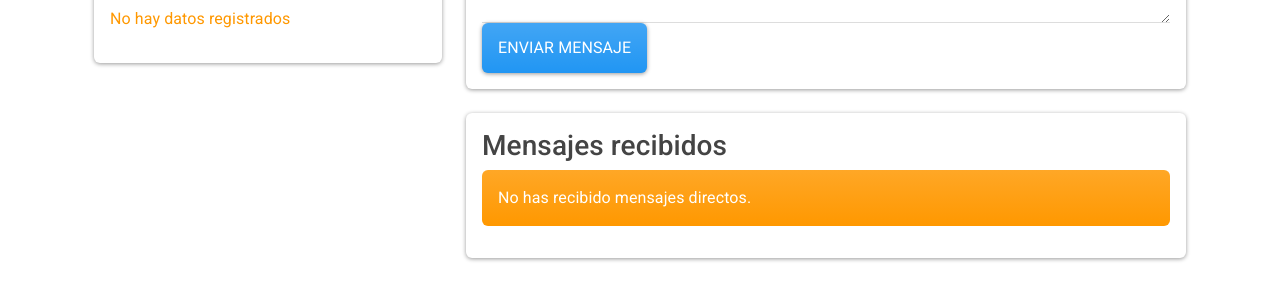
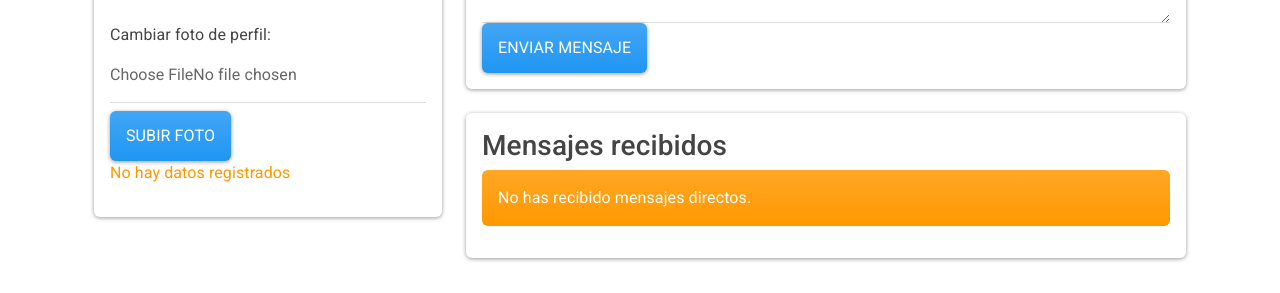
Before and after one commit to JesusMachaca/Sist_Dist-2, a Flask app: page /mensajes/enviar in a window 1280 px wide. Shown: the part 507-800 px from the top of the page. Run offline with Flask 3, Linux system fonts and the light colour scheme; the visitor is signed in with stand-in values (Sample User, id 1); data that the repository does not hold is empty; some libraries are stand-ins or nearby versions.

Commit message:
Update dashboard.html

```diff
--- a/templates/dashboard.html
+++ b/templates/dashboard.html
@@ -19,6 +19,15 @@
                                 {% endif %}
                             </div>
                         </div>
+
+                        <!-- Formulario para subir nueva foto de perfil -->
+                        <form action="/perfil/subir-foto" method="POST" enctype="multipart/form-data" class="mt-3">
+                            <div class="form-group">
+                                <label for="foto_perfil">Cambiar foto de perfil:</label>
+                                <input type="file" id="foto_perfil" name="foto_perfil" class="form-control" accept="image/*" required>
+                            </div>
+                            <button type="submit" class="btn btn-primary mt-2">Subir Foto</button>
+                        </form>
                     </div>
                     <div class="col">
                         {% if usuario %}
@@ -65,8 +74,6 @@
                     </tbody>
                 </table>
             </div>
-
-
 
             <!-- Enviar mensaje directo -->
             <div class="card card-body mb-4">
```
